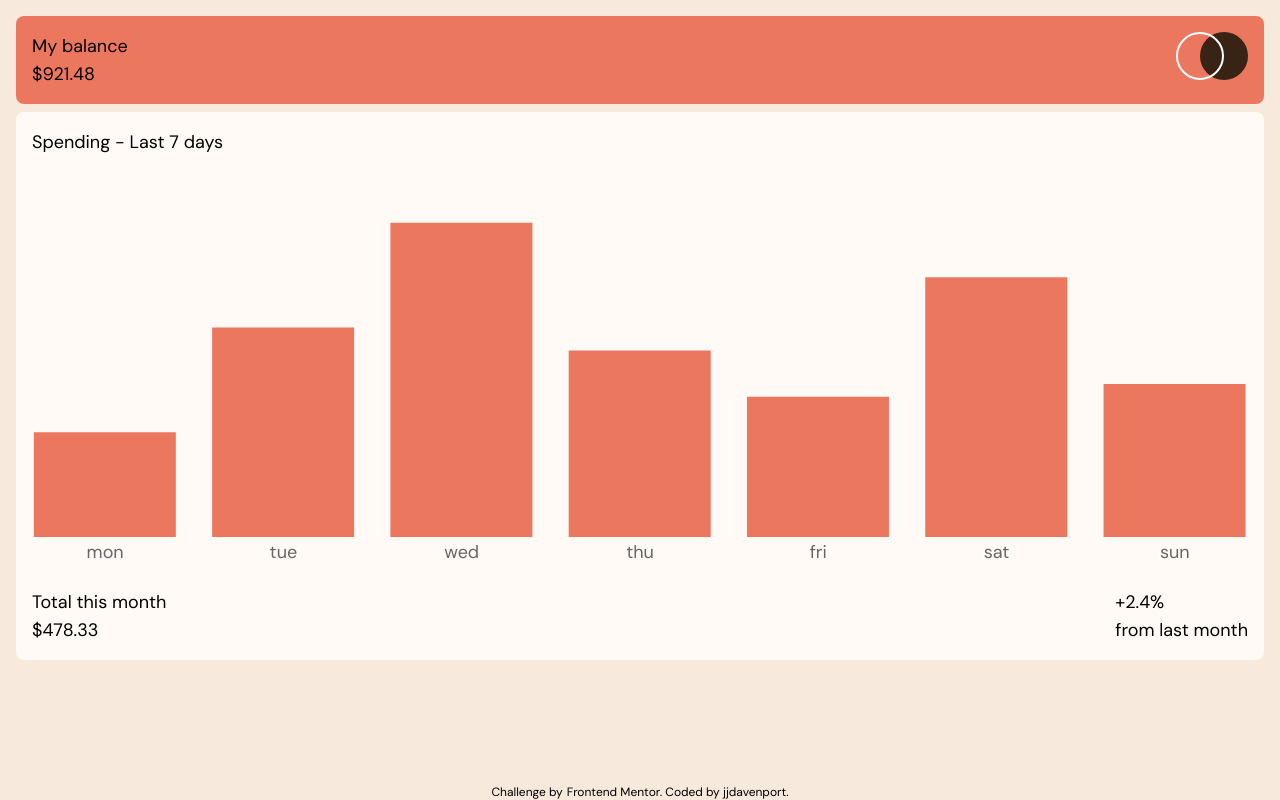
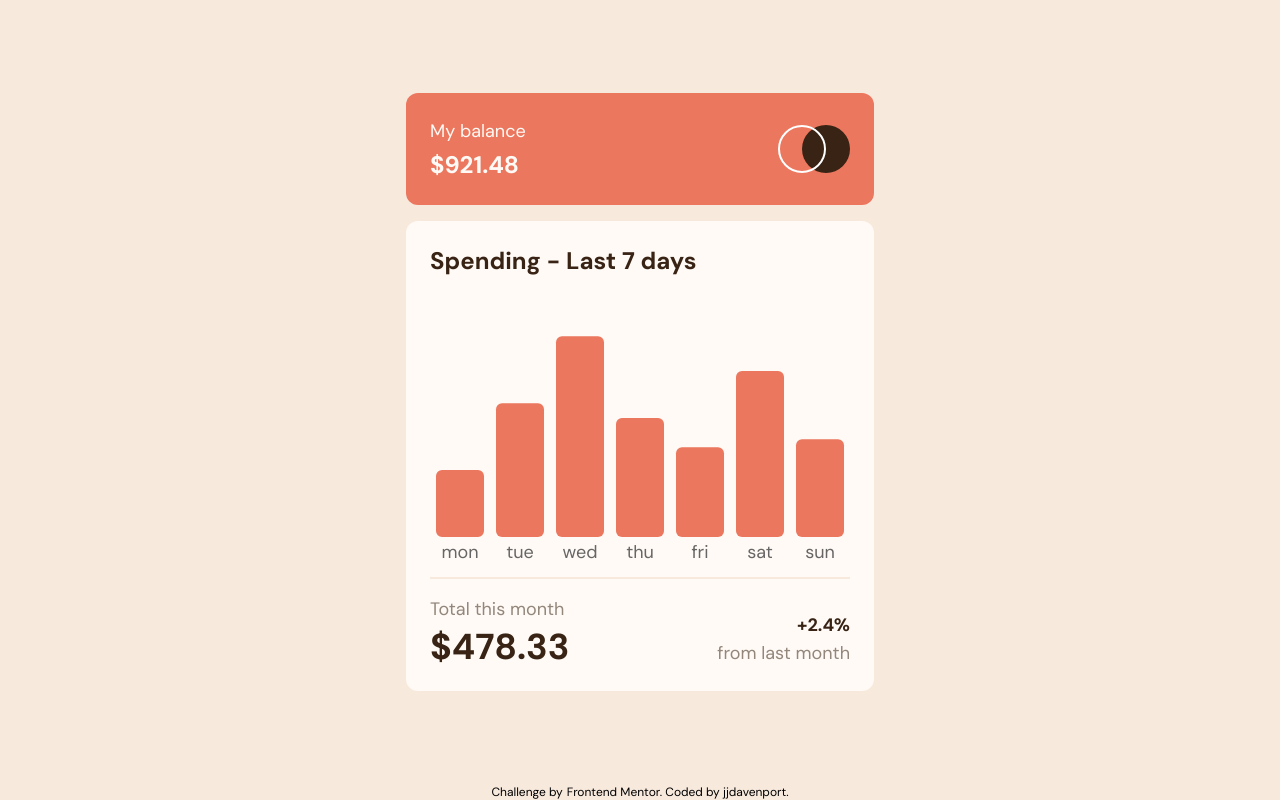
Before and after one commit to jjdavenport/expenses-chart-component-main, a React (Vite) app: page / in a window 1280 px wide. Built offline with nearby package versions, Linux system fonts and the light colour scheme.

Commit message:
add styling

```diff
--- a/src/App.jsx
+++ b/src/App.jsx
@@ -5,8 +5,8 @@ import Header from "./components/header";
 function App() {
   return (
     <>
-      <div className="font-custom bg-cream flex h-full min-h-screen flex-col">
-        <div className="flex flex-1 flex-col gap-2 p-4 text-lg">
+      <div className="flex h-full min-h-screen flex-col bg-cream font-custom md:items-center">
+        <div className="flex flex-1 flex-col justify-center gap-4 p-4 text-lg md:w-[500px]">
           <Header />
           <Card />
         </div>
--- a/src/components/card.jsx
+++ b/src/components/card.jsx
@@ -4,20 +4,22 @@ import Chart from "./chart";
 const Card = () => {
   return (
     <>
-      <section className="bg-paleOrange rounded-lg text-left">
-        <h1 className="p-4">Spending - Last 7 days</h1>
+      <main className="rounded-xl bg-paleOrange p-6 text-left">
+        <h1 className="text-2xl font-bold text-darkBrown">
+          Spending - Last 7 days
+        </h1>
         <Chart data={data} />
-        <div className="flex justify-between p-4">
-          <div className="flex flex-col">
-            <span>Total this month</span>
-            <span>$478.33</span>
+        <div className="flex justify-between border-t-2 border-cream pt-4">
+          <div className="flex flex-col gap-1 text-left">
+            <span className="text-mediumBrown">Total this month</span>
+            <span className="text-4xl font-bold text-darkBrown">$478.33</span>
           </div>
-          <div className="flex flex-col">
-            <span>+2.4% </span>
-            <span>from last month</span>
+          <div className="flex flex-col justify-end text-right">
+            <span className="font-bold text-darkBrown">+2.4% </span>
+            <span className="text-mediumBrown">from last month</span>
           </div>
         </div>
-      </section>
+      </main>
     </>
   );
 };
--- a/src/components/chart.jsx
+++ b/src/components/chart.jsx
@@ -12,7 +12,7 @@ const Chart = ({ data }) => {
       .getBoundingClientRect();
     const xPosition =
       barElement.left + barElement.width / 2 - chartContainer.left;
-    const yPosition = barElement.top - chartContainer.top - 10;
+    const yPosition = barElement.top - chartContainer.top - 5;
 
     setActiveBar(index);
     setTooltipPosition({ x: xPosition, y: yPosition });
@@ -38,16 +38,17 @@ const Chart = ({ data }) => {
   };
 
   return (
-    <ResponsiveContainer width="100%" height={400}>
-      <BarChart data={data} margin={{ top: 5, bottom: 5 }}>
+    <ResponsiveContainer width="100%" height={300}>
+      <BarChart data={data} margin={{ top: 30, bottom: 10 }}>
         <XAxis axisLine={false} tickLine={false} dataKey="day" />
         <Tooltip content={toolTip} cursor={false} />
         <Bar
           dataKey="amount"
-          className="hover:fill-hoverOrange cursor-pointer fill-softRed"
+          className={`hover:fill-hoverOrange cursor-pointer fill-softRed`}
           onMouseEnter={(data, index, event) =>
             handleMouseEnter(data, index, event)
           }
+          radius={[6, 6, 6, 6]}
           onMouseLeave={() => setActiveBar(null)}
         />
       </BarChart>
--- a/src/components/header.jsx
+++ b/src/components/header.jsx
@@ -3,10 +3,10 @@ import logo from "./assets/logo.svg";
 const Header = () => {
   return (
     <>
-      <header className="bg-softRed flex justify-between rounded-lg p-4">
-        <div className="flex flex-col">
-          <span>My balance</span>
-          <span>$921.48</span>
+      <header className="flex items-center justify-between rounded-xl bg-softRed p-6">
+        <div className="flex flex-col gap-1 text-paleOrange">
+          <span className="font-normal">My balance</span>
+          <span className="text-2xl font-bold">$921.48</span>
         </div>
         <div>
           <img src={logo} />
```
